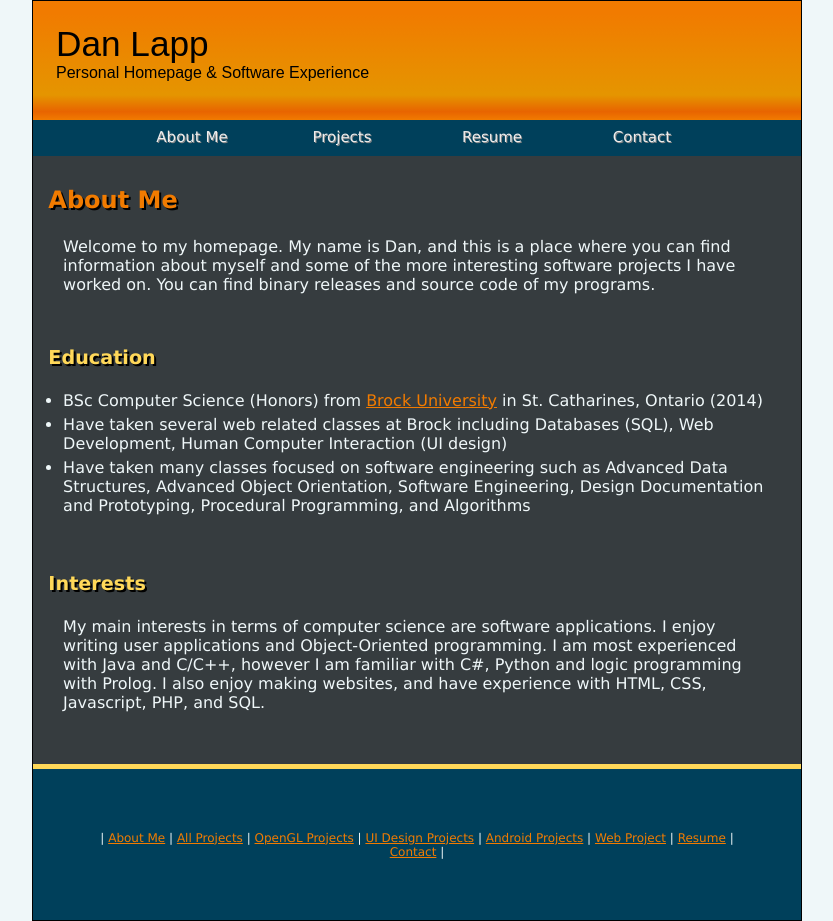
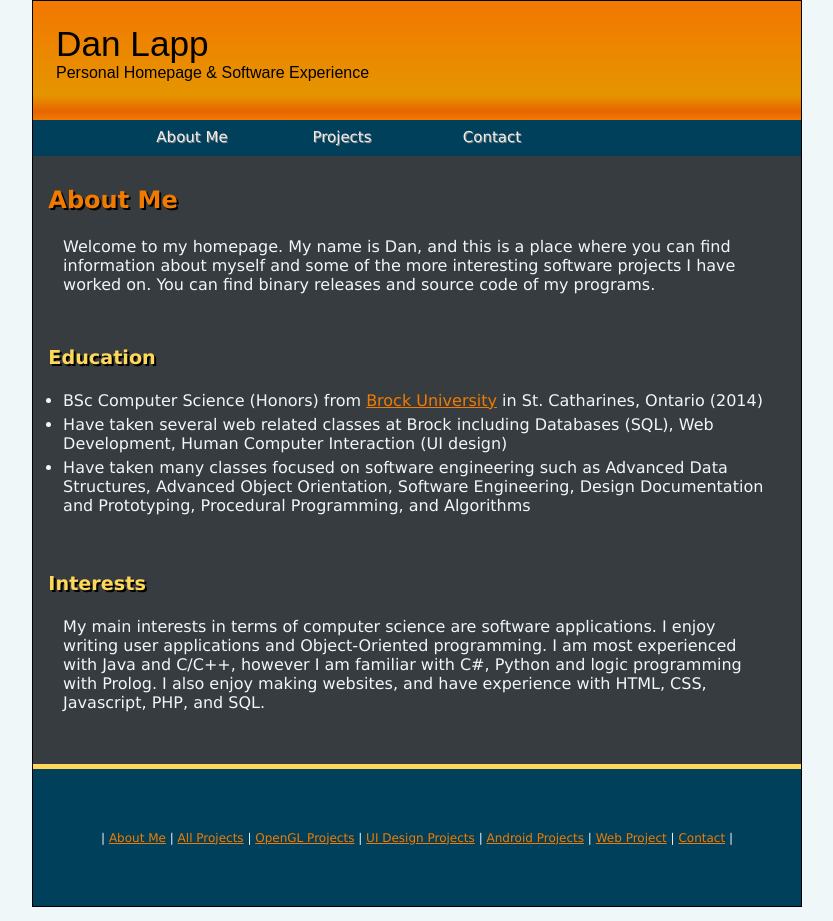
Before and after one commit to lapp14/Portfolio, a PHP site: page /index.php in a window 1280 px wide. Shown: the whole page, without its empty margins (223-1056 px from the left). Run offline with PHP 8.4, Linux system fonts and the light colour scheme; some web fonts are replaced.

Commit message:
commented out resume

```diff
--- a/php/footerMenu.php
+++ b/php/footerMenu.php
@@ -5,6 +5,6 @@
 	<a href ="/projects/HCI/rock.php">UI Design Projects</a> |
 	<a href ="/projects/android/brickbreaker.php">Android Projects</a> |
 	<a href ="/projects/web/webproject.php">Web Project</a> |
-	<a href ="/resume.php">Resume</a> |
+	<!--<a href ="/resume.php">Resume</a> | -->
 	<a href ="/contact.php">Contact</a> |
 </div>
--- a/php/menu.php
+++ b/php/menu.php
@@ -28,7 +28,7 @@
 					</li>
 				</ul>
 			</li>
-			<li class="nodiv"><a href="/resume.php">Resume</a></li>
+			<!--<li class="nodiv"><a href="/resume.php">Resume</a></li>-->
 			<li class="nodiv"><a href="/contact.php">Contact</a></li>
 		</ul>
 	</div>
```
